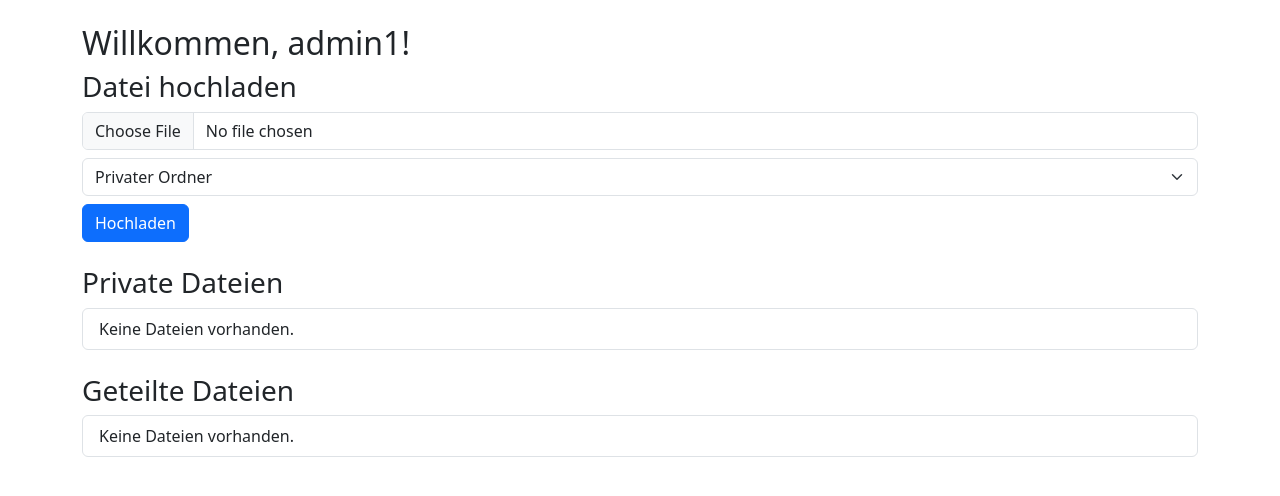
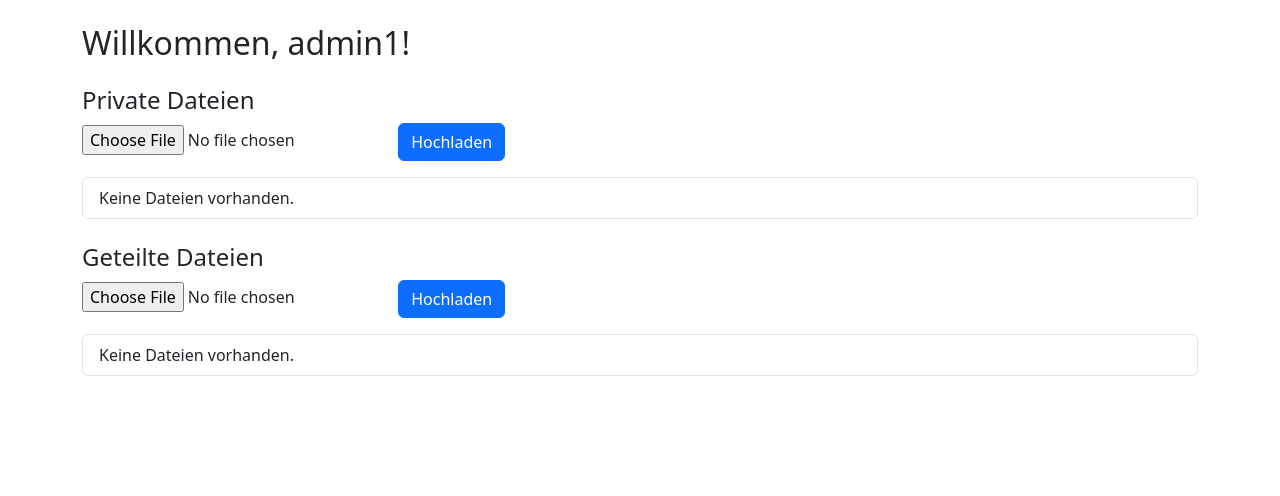
Before and after one commit to Kitanga84/Serwer, a Flask app: page / in a window 1280 px wide. Shown: the part 56-552 px from the top of the page. Run offline with Flask 3, Linux system fonts and the light colour scheme; a user stored in the database is signed in.

Commit message:
Update index.html

```diff
--- a/templates/index.html
+++ b/templates/index.html
@@ -1,29 +1,20 @@
-{% extends "base.html" %}
+{% extends 'base.html' %}
 
 {% block content %}
-<h2>Willkommen, {{ username }}!</h2>
+<h2 class="mb-4">Willkommen, {{ username }}!</h2>
 
-<h3>Datei hochladen</h3>
-<form method="post" action="{{ url_for('upload') }}" enctype="multipart/form-data" class="mb-4">
-    <div class="mb-2">
-        <input type="file" name="file" required class="form-control">
-    </div>
-    <div class="mb-2">
-        <select name="target" class="form-select">
-            <option value="private">Privater Ordner</option>
-            <option value="shared">Gemeinsamer Ordner</option>
-        </select>
-    </div>
+<h4>Private Dateien</h4>
+<form action="{{ url_for('upload') }}" method="post" enctype="multipart/form-data" class="mb-3">
+    <input type="file" name="file" required>
+    <input type="hidden" name="target" value="private">
     <button type="submit" class="btn btn-primary">Hochladen</button>
 </form>
-
-<h3>Private Dateien</h3>
 <ul class="list-group mb-4">
     {% for file in private_files %}
         <li class="list-group-item d-flex justify-content-between align-items-center">
             {{ file }}
             <span>
-            <a href="{{ url_for('download', folder=username, filename=file) }}" class="btn btn-sm btn-success">Download</a>
+                <a href="{{ url_for('download', folder=username, filename=file) }}" class="btn btn-sm btn-success">Herunterladen</a>
                 <a href="{{ url_for('delete_file', folder=username, filename=file) }}" class="btn btn-sm btn-danger">Löschen</a>
             </span>
         </li>
@@ -32,13 +23,18 @@
     {% endfor %}
 </ul>
 
-<h3>Geteilte Dateien</h3>
+<h4>Geteilte Dateien</h4>
+<form action="{{ url_for('upload') }}" method="post" enctype="multipart/form-data" class="mb-3">
+    <input type="file" name="file" required>
+    <input type="hidden" name="target" value="shared">
+    <button type="submit" class="btn btn-primary">Hochladen</button>
+</form>
 <ul class="list-group">
     {% for file in shared_files %}
         <li class="list-group-item d-flex justify-content-between align-items-center">
             {{ file }}
             <span>
-            <a href="{{ url_for('download', folder='shared', filename=file) }}" class="btn btn-sm btn-success">Download</a>
+                <a href="{{ url_for('download', folder='shared', filename=file) }}" class="btn btn-sm btn-success">Herunterladen</a>
                 <a href="{{ url_for('delete_file', folder='shared', filename=file) }}" class="btn btn-sm btn-danger">Löschen</a>
             </span>
         </li>
```
Lines whose indentation alone changed are shown as unchanged.
